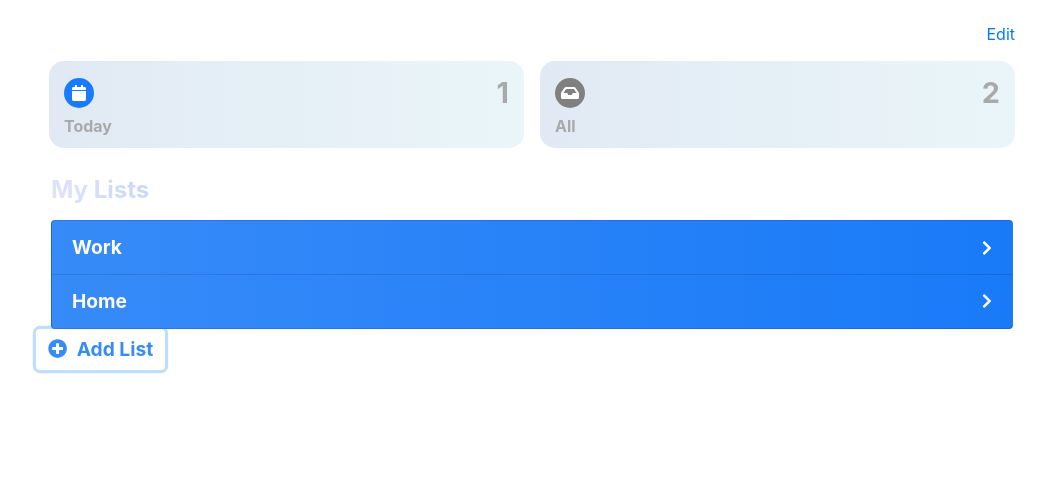
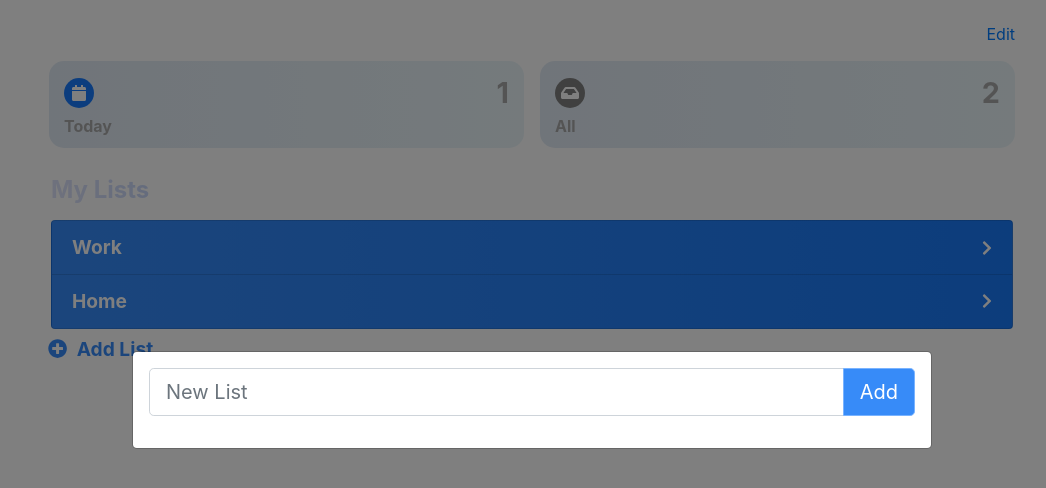
Before and after one commit to AlexMcIntosh/reminders, a React (Create React App) app in the folder client/: page / in a window 1280 px wide. Both pictures are taken after a click on the button "Add List". Shown: the top 488 px of the page, without its empty margins (108-1154 px from the left). Built offline with nearby package versions, Linux system fonts and the light colour scheme.

Commit message:
List Modal

```diff
--- /dev/null
+++ b/client/src/components/Home/MyLists/AddListModal/AddListModal.js
@@ -0,0 +1,22 @@
+import React from 'react';
+import { Button, Modal, InputGroup, FormControl } from 'react-bootstrap';
+
+const AddListModal = (props) => {
+    return (
+        <Modal {...props} size="lg" centered>
+            <Modal.Body>
+                <InputGroup size="lg" className="mb-3">
+                    <FormControl
+                        placeholder="New List"
+                        aria-describedby="basic-addon2"
+                    />
+                    <InputGroup.Append>
+                        <Button variant="primary">Add</Button>
+                    </InputGroup.Append>
+                </InputGroup>
+            </Modal.Body>
+        </Modal>
+    );
+}
+
+export default AddListModal;
--- a/client/src/components/Home/MyLists/MyLists.js
+++ b/client/src/components/Home/MyLists/MyLists.js
@@ -1,14 +1,16 @@
-import React from 'react';
+import React, { useState, useEffect } from 'react';
 import { Button, Container, Row, ListGroup } from 'react-bootstrap';
 import { useSelector } from 'react-redux';
 import { FontAwesomeIcon } from '@fortawesome/react-fontawesome'
 import { faPlusCircle, faChevronRight } from '@fortawesome/free-solid-svg-icons'
+import AddListModal from './AddListModal/AddListModal';
 
 import '../../../styles/variants.scss';
 import styles from './MyLists.module.scss'
 
 const MyLists = () => {
     const { lists } = useSelector(state => state.list)
+    const [modalShow, setModalShow] = useState(false);
 
     const faStyle = {
         color: "white"
@@ -34,10 +36,11 @@ const MyLists = () => {
                 })}
             </ListGroup>
             <Row>
-                <Button variant='new' className='align-items-center'>
+                <Button variant='new' className='align-items-center' onClick={() => setModalShow(true)}>
                     <FontAwesomeIcon icon={faPlusCircle} /> Add List
                 </Button>
             </Row>
+            <AddListModal show={modalShow} onHide={() => setModalShow(false)}></AddListModal>
         </Container>
     );
 };
--- a/client/src/styles/variants.scss
+++ b/client/src/styles/variants.scss
@@ -11,6 +11,17 @@
     color: white !important;
     padding: 10px 10px !important;
     margin-right: 15px;
+}
+
+.btn-primary {
+    background-color: $primary !important;
+    border-color: $secondary !important;
+
+    &:hover {
+        background-color: $secondary !important;
+        border-color: $primary !important;
+    }
+
 }
 
 .btn-reminder-complete {
```
